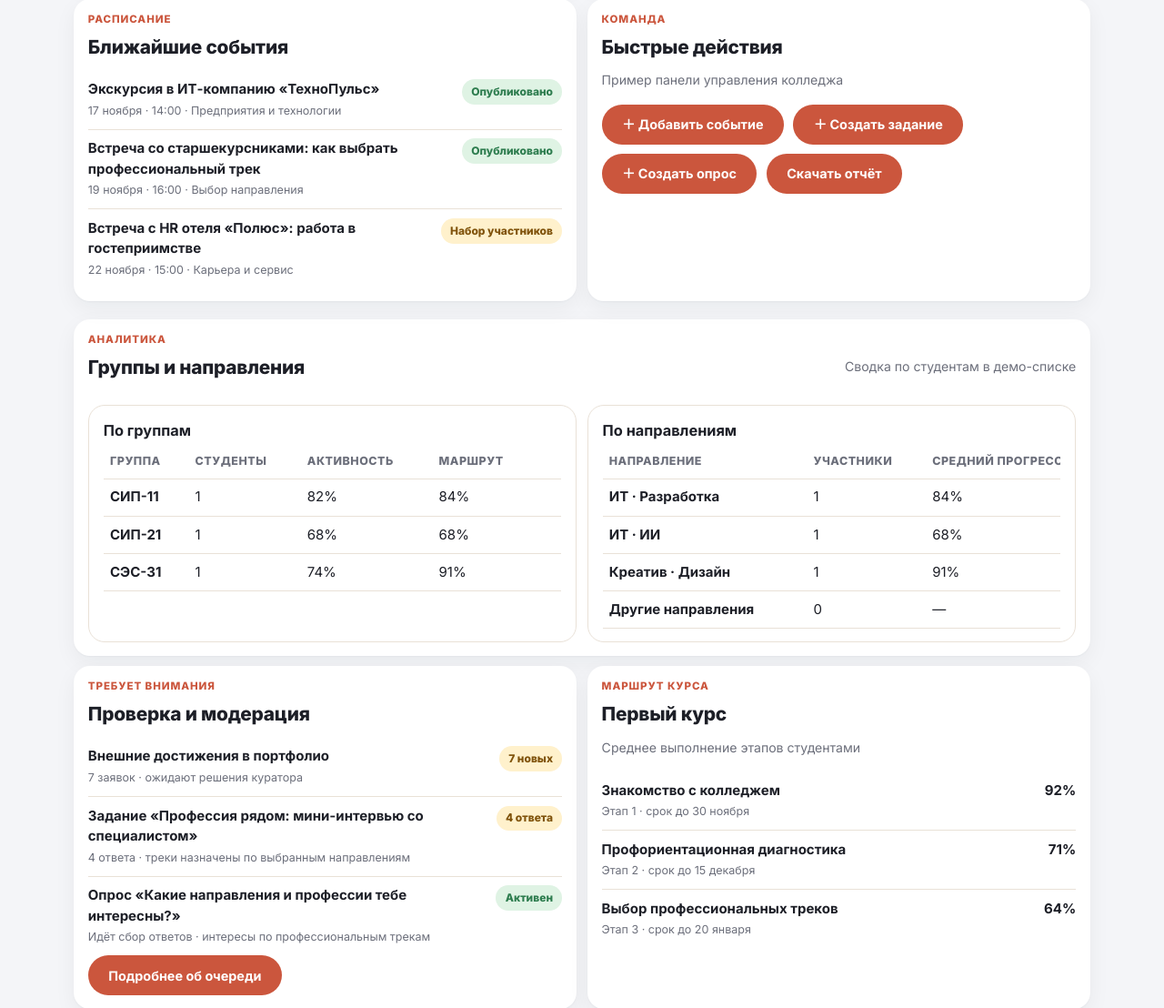
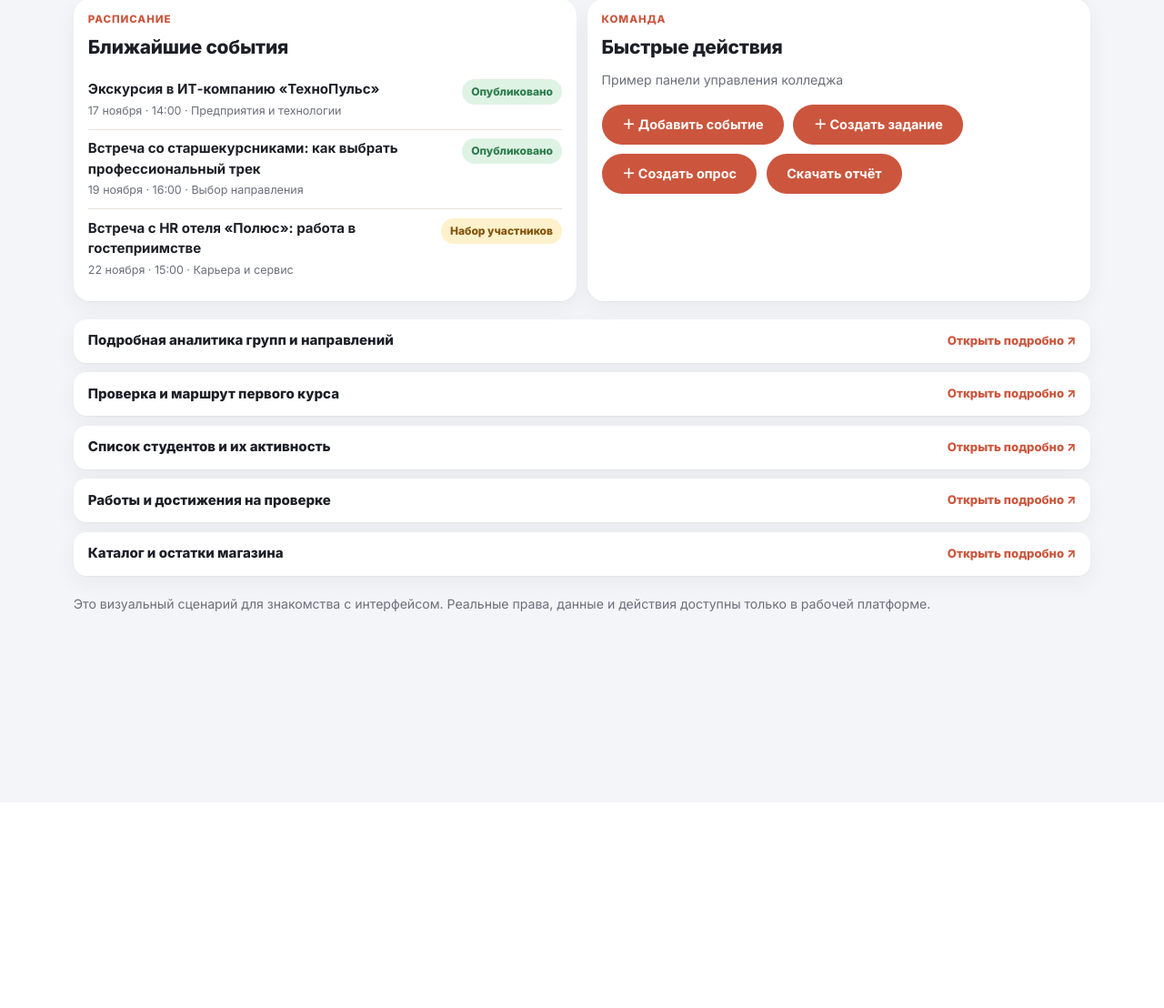
Before and after one commit to ShooraIT/student-platform, a Django app: template templates/demo_admin.html in a window 1280 px wide. Shown: the part 370-1478 px from the top of the page at 91% size. After the commit the page ends 1042 px from the top, so only its background shows below. Run offline with Django 5.2, Linux system fonts and the light colour scheme; the template is opened without the code that fills it, so the values that code supplies are empty; parts of the project's set-up code (start-up, migrations or seed data) failed here and were passed over.

Commit message:
Open large admin sections in detail windows

```diff
--- a/templates/demo_admin.html
+++ b/templates/demo_admin.html
@@ -128,7 +128,15 @@
       .admin-actions .btn { width:100%; }
       .activity-dialog-head { flex-direction:column; }
     }
-  </style>
+      .admin-detail-window { margin:.65rem 0; }
+    .admin-detail-window > summary { display:flex; justify-content:space-between; align-items:center; gap:1rem; list-style:none; cursor:pointer; padding:.8rem 1rem; border-radius:14px; background:var(--card); box-shadow:var(--shadow); font-weight:800; }
+    .admin-detail-window > summary::-webkit-details-marker { display:none; }
+    .admin-detail-window > summary::after { content:"Открыть подробно ↗"; color:var(--terra); font-size:.82rem; white-space:nowrap; }
+    .admin-detail-window[open] { position:fixed; z-index:1000; inset:5vh 5vw; max-height:90vh; overflow:auto; padding:1rem; border-radius:18px; background:var(--page); box-shadow:0 0 0 100vmax #171923aa,0 20px 70px #17192355; }
+    .admin-detail-window[open] > summary { position:sticky; top:0; z-index:2; margin:-.25rem -.25rem .75rem; background:var(--ink); color:#fff; }
+    .admin-detail-window[open] > summary::after { content:"Закрыть ×"; color:var(--yellow); }
+    @media(max-width:600px) { .admin-detail-window[open] { inset:1vh 2vw; max-height:98vh; padding:.65rem; } .admin-detail-window > summary { align-items:flex-start; flex-direction:column; gap:.25rem; } }
+</style>
   <script src="__BASE__/static/js/demo-interactions.js" data-base="__BASE__" defer></script>
 </head>
 <body>
@@ -381,5 +389,8 @@
       <div class="activity-form-actions"><button class="btn secondary" type="button" data-demo-close>Отмена</button><button class="btn primary" type="submit">Сохранить в демо</button></div>
     </form>
   </dialog>
+<script>
+(() => { const targets=[['#analytics-title','Подробная аналитика групп и направлений'],['#activities','Проверка и маршрут первого курса'],['#students','Список студентов и их активность'],['#manual-review','Работы и достижения на проверке'],['#shop-management','Каталог и остатки магазина'],['#shop-orders','Заказы студентов и выдача']]; const init=()=>targets.forEach(([selector,label])=>{const node=document.querySelector(selector);const panel=selector==='#analytics-title'?node?.closest('section'):node;if(!panel||panel.closest('.admin-detail-window'))return;const fold=document.createElement('details');fold.className='admin-detail-window';const summary=document.createElement('summary');summary.textContent=label;panel.parentNode.insertBefore(fold,panel);fold.append(summary,panel)}); if(document.readyState==='loading')document.addEventListener('DOMContentLoaded',init,{once:true});else init();document.addEventListener('keydown',e=>{if(e.key==='Escape')document.querySelectorAll('.admin-detail-window[open]').forEach(p=>p.open=false)})})();
+</script>
 </body>
 </html>
```
